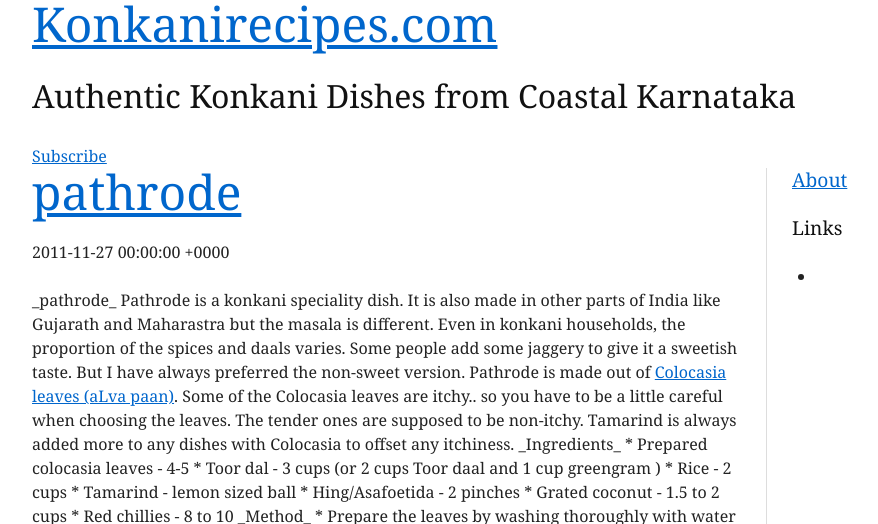
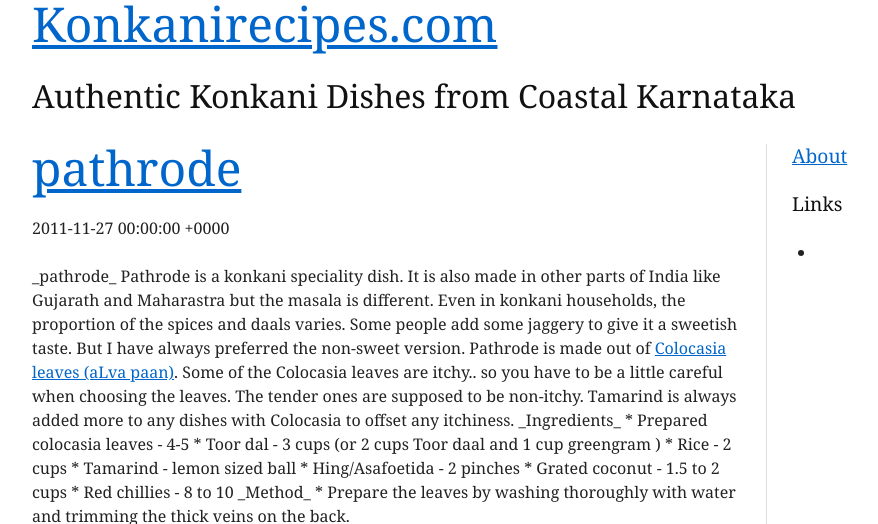
Before and after one commit to npai/npai.github.com, a Jekyll site: the page built from index.html, in a window 1280 px wide and 900 px high, cut to the strip 0-524 px from the top of the window. Shown: the whole strip, without its empty margins (133-1011 px from the left). Built offline with Jekyll 4.4.1, drawn with Linux system fonts in a browser that asks for light colours; the list of posts is cut into pages by our own code; comment, search, counter and statistics services are not loaded.

Commit message:
comments

```diff
--- a/_includes/_header.html
+++ b/_includes/_header.html
@@ -1,8 +1,2 @@
 <h1><a href="/">Konkanirecipes.com</a></h1>
 <h2>{{ site.comment }}</h2>
-<ul class="nav">
-  {% for item in site.nav %}
-  <li><a href="{{ item.url }}">{{ item.name }}</a></li>
-  {% endfor %}
-</ul>
-<a href="{{ site.feed }}" class="subscribe">Subscribe</a>
```
